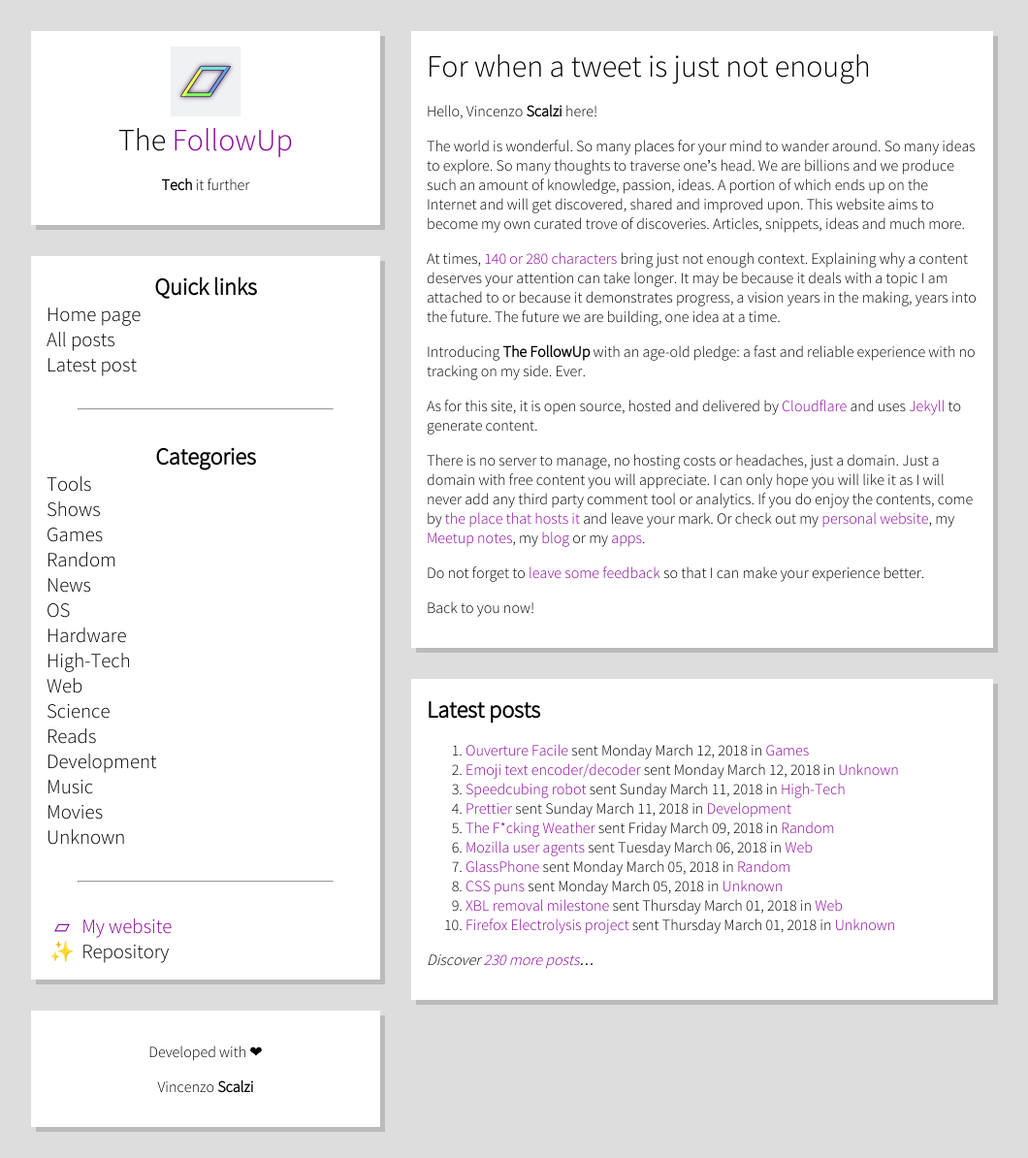
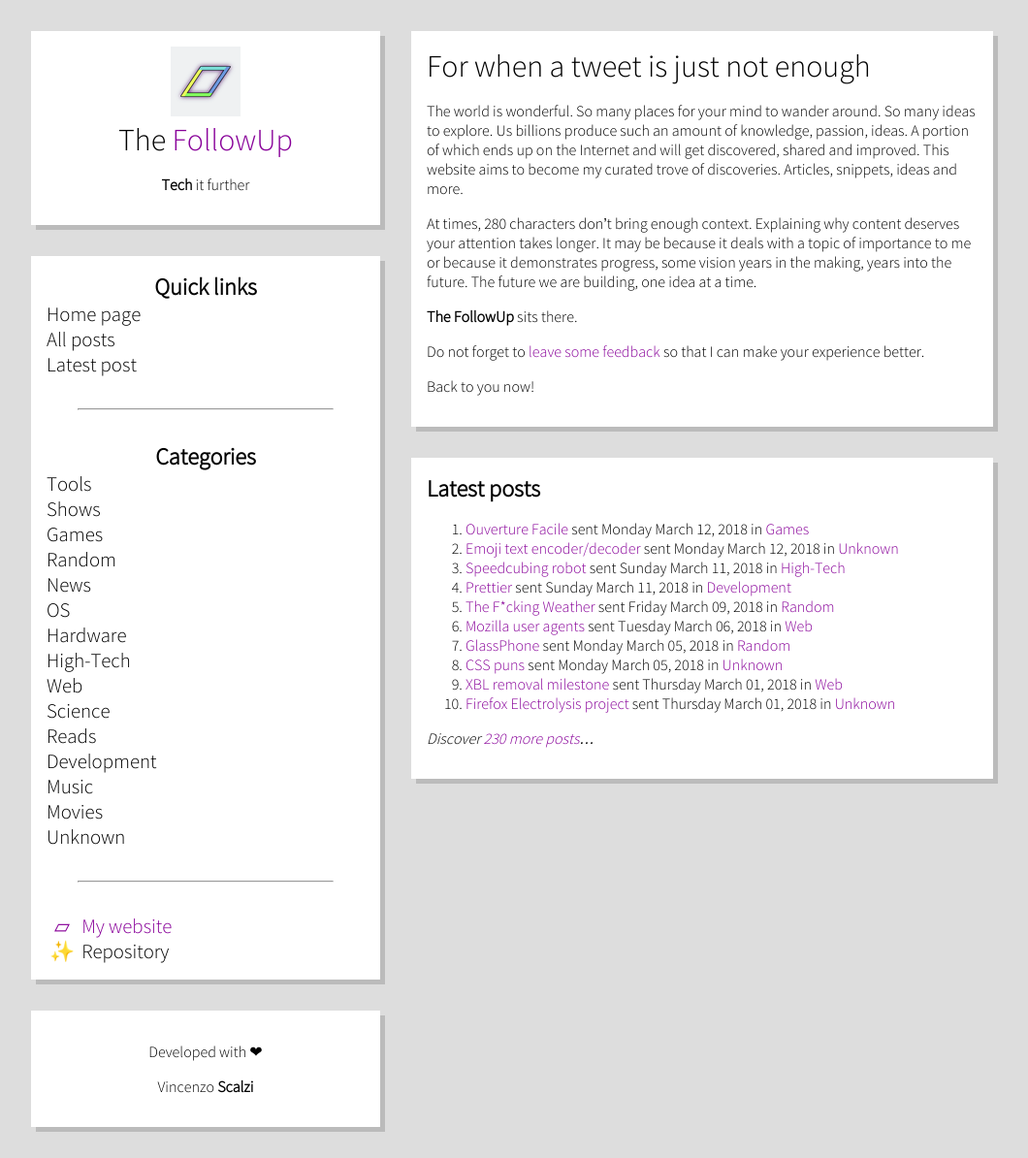
Before and after one commit to vcz-fr/TheFollowUp, a Jekyll site: the page built from index.md, in a window 1280 px wide. Shown: the whole page at 97% size, without its empty margins (112-1172 px from the left). Built offline with Jekyll 4.4.1, drawn with Linux system fonts in a browser that asks for light colours.

Commit message:
Dependency updates

```diff
--- a/Gemfile
+++ b/Gemfile
@@ -9,8 +9,8 @@
 # This will help ensure the proper Jekyll version is running.
 # Happy Jekylling!
 
-gem "jekyll", "~> 4.0.0"
-gem "jekyll-feed", "~> 0.16.0"
+gem "jekyll", "~> 4.3"
+gem "jekyll-feed", "~> 0.16"
 gem "jekyll-sitemap", "~> 1.4"
 gem "jekyll-seo-tag", "~> 2.7"
 gem "jekyll-paginate", "~> 1.1"
--- a/index.md
+++ b/index.md
@@ -6,30 +6,17 @@
 
 # For when a tweet is just not enough
 
-Hello, Vincenzo **Scalzi** here!
+The world is wonderful. So many places for your mind to wander around. So many ideas to explore. Us billions produce
+such an amount of knowledge, passion, ideas. A portion of which ends up on the Internet and will get discovered, shared
+and improved. This website aims to become my curated trove of discoveries. Articles, snippets, ideas and more.
 
-The world is wonderful. So many places for your mind to wander around. So many ideas to explore. So many thoughts to
-traverse one's head. We are billions and we produce such an amount of knowledge, passion, ideas. A portion of which ends
-up on the Internet and will get discovered, shared and improved upon. This website aims to become my own curated trove
-of discoveries. Articles, snippets, ideas and much more.
+At times, 280 characters don't bring enough context. Explaining why content deserves your attention takes longer. It may
+be because it deals with a topic of importance to me or because it demonstrates progress, some vision years in the
+making, years into the future. The future we are building, one idea at a time.
 
-At times, [140 or 280 characters](https://twitter.com/vcz_fr){:rel="nofollow"} bring just not enough context. Explaining
-why a content deserves your attention can take longer. It may be because it deals with a topic I am attached to or
-because it demonstrates progress, a vision years in the making, years into the future. The future we are building, one
-idea at a time.
+**The FollowUp** sits there.
 
-Introducing **The FollowUp** with an age-old pledge: a fast and reliable experience with no tracking on my side. Ever.
-
-As for this site, it is open source, hosted and delivered by [Cloudflare](https://www.cloudflare.com/){:rel="nofollow"}
-and uses [Jekyll](https://jekyllrb.com/){:rel="nofollow"} to generate content.
-
-There is no server to manage, no hosting costs or headaches, just a domain. Just a domain with free content you will
-appreciate. I can only hope you will like it as I will never add any third party comment tool or analytics. If you do
-enjoy the contents, come by [the place that hosts it](https://github.com/vcz-fr/TheFollowup){:rel="nofollow"} and leave
-your mark. Or check out my [personal website](https://vcz.fr), my [Meetup notes](https://meetups.vcz.fr), my [blog](https://blog.vcz.fr)
-or my [apps](https://apps.vcz.fr).
-
-Do not forget to [leave some feedback](https://apps.vcz.fr/app/feedback/?appid=hS7YejNaDu6k) so that I can make your
+Do not forget to [leave some feedback](https://vcz.fr/apps/feedback/?appid=hS7YejNaDu6k) so that I can make your
 experience better.
 
 Back to you now!
```
Also changed, not shown: Gemfile.lock.
